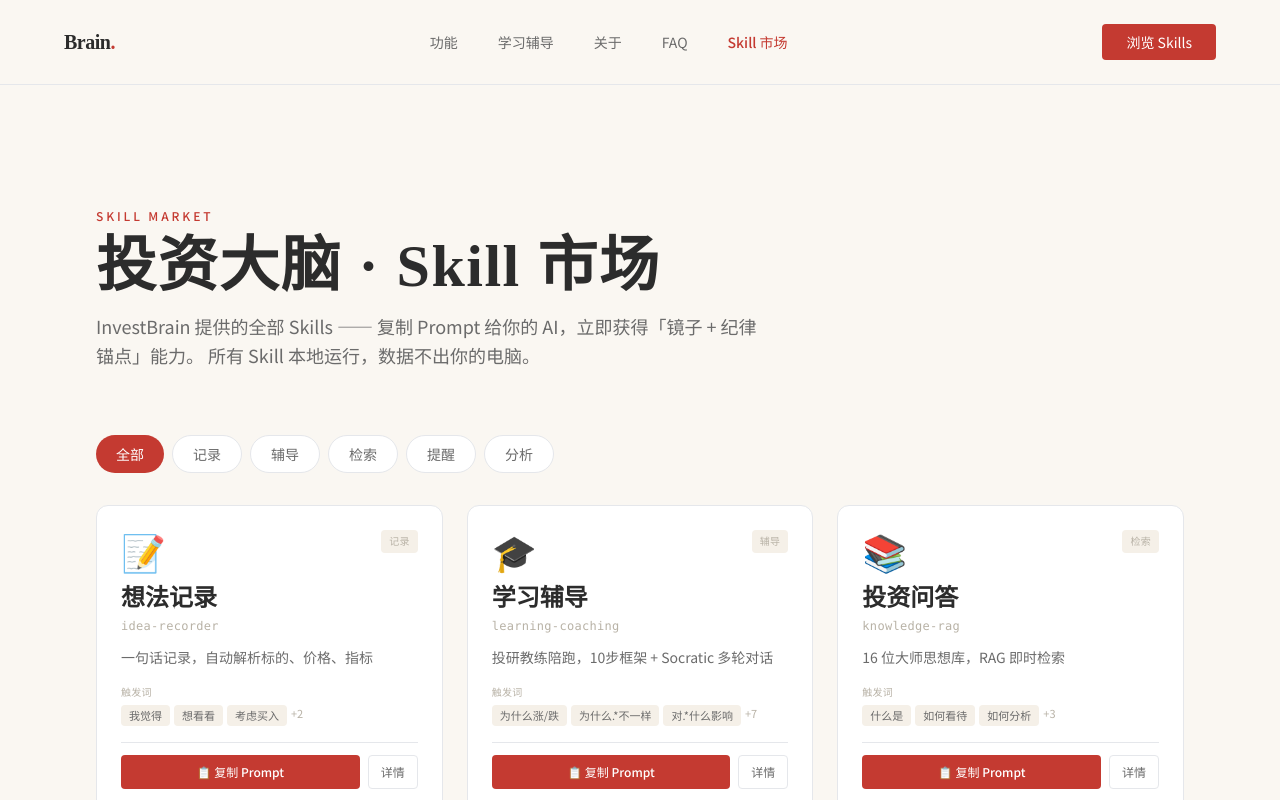
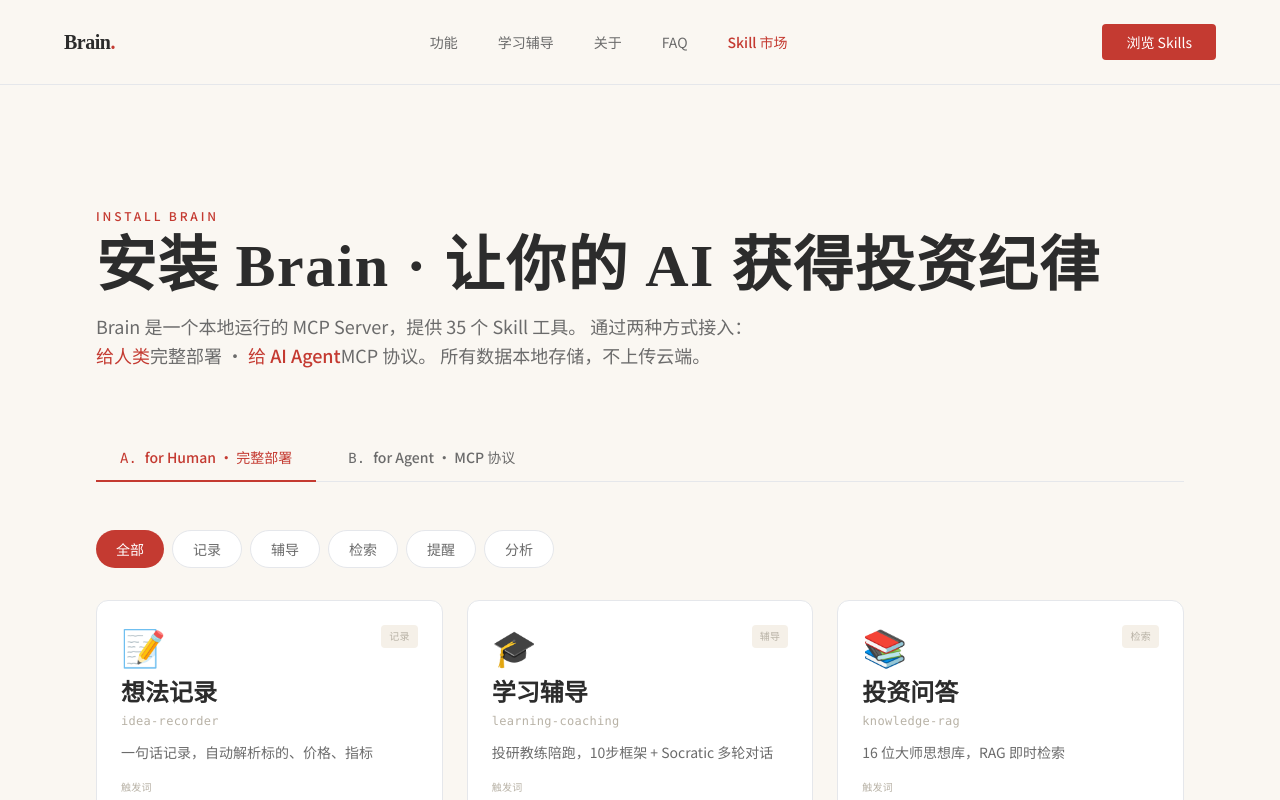
Before and after one commit to lj22503/invest-brain, a Next.js app: page /openapi in a window 1280 px wide. Shown: the top 800 px of the page. Built offline with nearby package versions, Linux system fonts and the light colour scheme.

Commit message:
feat(install): rewrite hero with agent positioning and add human/agent tab framework

```diff
--- a/app/openapi/page.tsx
+++ b/app/openapi/page.tsx
@@ -295,6 +295,7 @@
   const [filter, setFilter] = useState("全部");
   const [copiedId, setCopiedId] = useState<string | null>(null);
   const [expandedId, setExpandedId] = useState<string | null>(null);
+  const [tab, setTab] = useState<"human" | "agent">("human");
 
   const filtered = filter === "全部" ? SKILLS : SKILLS.filter((s) => s.category === filter);
 
@@ -309,14 +310,41 @@
     <main className="min-h-screen pt-[72px] pb-24">
       {/* ===== Hero ===== */}
       <section className="px-8 py-16 max-w-6xl mx-auto">
-        <div className="text-vermillion text-xs tracking-[0.24em] font-medium mb-3">SKILL MARKET</div>
+        <div className="text-vermillion text-xs tracking-[0.24em] font-medium mb-3">INSTALL BRAIN</div>
         <h1 className="font-serif text-5xl md:text-6xl font-black mb-4 leading-tight tracking-wide">
-          投资大脑 · Skill 市场
+          安装 Brain · 让你的 AI 获得投资纪律
         </h1>
         <p className="text-ink-light text-lg max-w-2xl leading-relaxed">
-          InvestBrain 提供的全部 Skills —— 复制 Prompt 给你的 AI，立即获得「镜子 + 纪律锚点」能力。
-          所有 Skill 本地运行，数据不出你的电脑。
+          Brain 是一个本地运行的 MCP Server，提供 35 个 Skill 工具。
+          通过两种方式接入：<span className="text-vermillion font-medium">给人类</span>完整部署 · <span className="text-vermillion font-medium">给 AI Agent</span>MCP 协议。
+          所有数据本地存储，不上传云端。
         </p>
+      </section>
+
+      {/* ===== Install Tabs ===== */}
+      <section className="px-8 max-w-6xl mx-auto mb-12">
+        <div className="flex gap-2 border-b border-border">
+          <button
+            onClick={() => setTab("human")}
+            className={`px-6 py-3 text-sm font-medium transition-all border-b-2 -mb-px ${
+              tab === "human"
+                ? "border-vermillion text-vermillion"
+                : "border-transparent text-ink-light hover:text-ink"
+            }`}
+          >
+            <span className="font-mono mr-2">A.</span>for Human · 完整部署
+          </button>
+          <button
+            onClick={() => setTab("agent")}
+            className={`px-6 py-3 text-sm font-medium transition-all border-b-2 -mb-px ${
+              tab === "agent"
+                ? "border-vermillion text-vermillion"
+                : "border-transparent text-ink-light hover:text-ink"
+            }`}
+          >
+            <span className="font-mono mr-2">B.</span>for Agent · MCP 协议
+          </button>
+        </div>
       </section>
 
       {/* ===== Filter ===== */}
```
